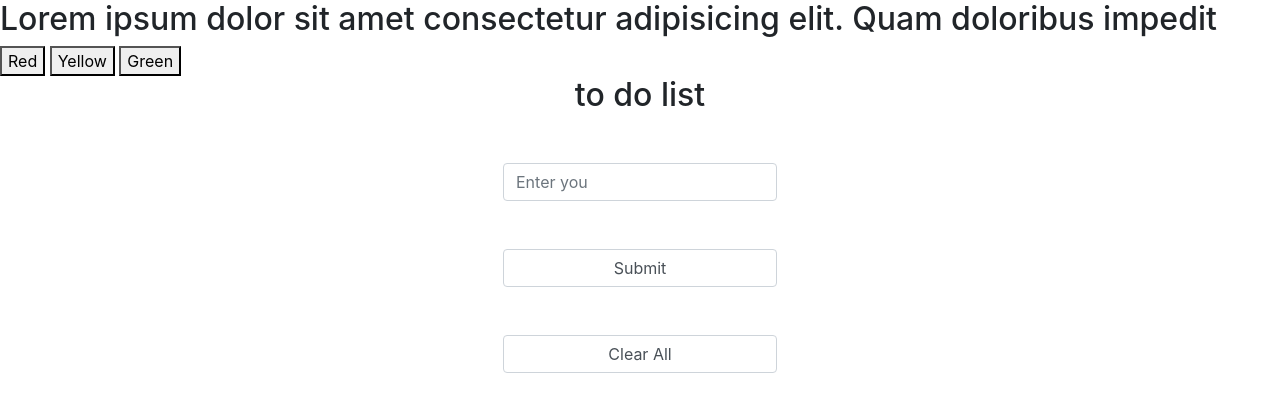
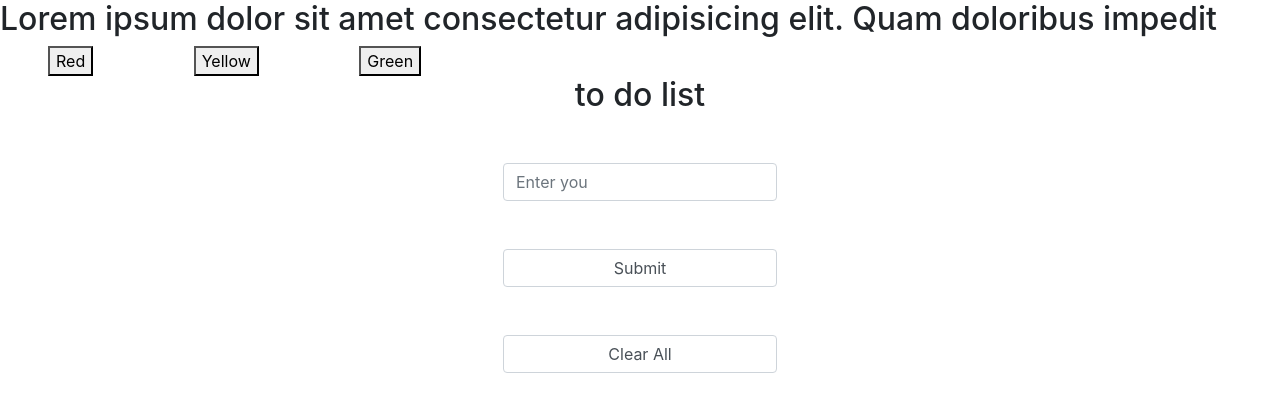
Before and after one commit to fouadmohamedgalal-bit/21-10-2026-task, a plain HTML site: page index.html in a window 1280 px wide. Drawn offline with nearby package versions, Linux system fonts and the light colour scheme.

Commit message:
Restore index.html with original content

```diff
--- a/index.html
+++ b/index.html
@@ -35,11 +35,11 @@
 
     <h2 id="testing"> Lorem ipsum dolor sit amet consectetur adipisicing elit. Quam doloribus impedit</h2>
 
-    <button data-color="red" data-location="left" class="btn-solid btn-styled theme-danger"> Red</button>
+    <button data-color="red" data-location="left" class="btn-solid btn-styled theme-danger mx-5"> Red</button>
 
-    <button data-color="yellow" data-location="center" class="btn-solid btn-styled theme-warning"> Yellow</button>
+    <button data-color="yellow" data-location="center" class="btn-solid btn-styled theme-warning mx-5"> Yellow</button>
 
-    <button data-color="green" data-location="right" class="btn-solid btn-styled theme-success"> Green</button>
+    <button data-color="green" data-location="right" class="btn-solid btn-styled theme-success mx-5"> Green</button>
 
 
 
```
